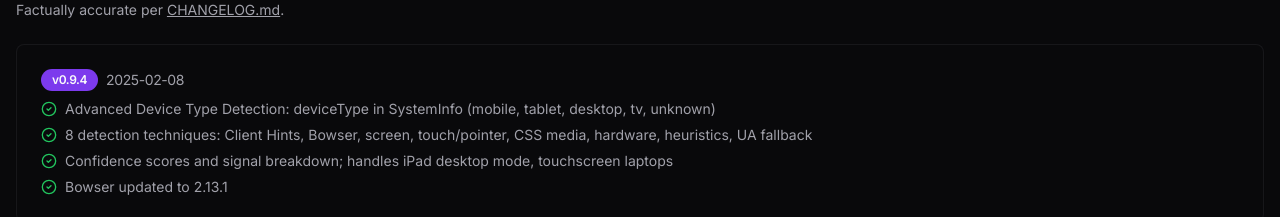
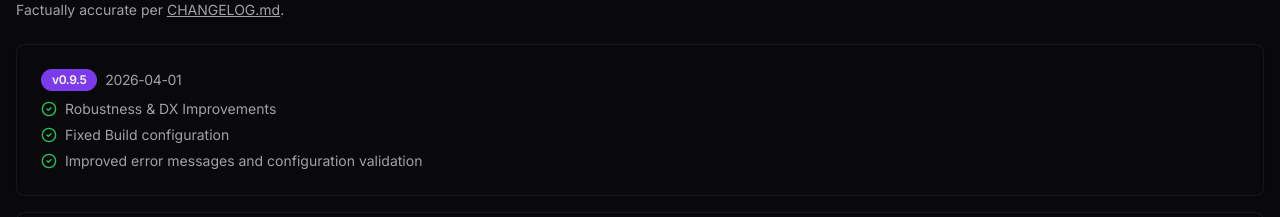
Before and after one commit to IntegerAlex/fingerprint-oss, a Next.js app in the folder fingerprint-oss-demo/: page /roadmap in a window 1280 px wide. Shown: the part 667-884 px from the top of the page. Built offline with nearby package versions, Linux system fonts and the light colour scheme.

Commit message:
chore(deps): bump fingerprint-oss to v0.9.5 Update the core fingerprinting library to version 0.9.5 to incorporate critical robustness and developer
Co-authored-by: gitbot <gitbot@gossorg.in>

```diff
--- a/fingerprint-oss-demo/app/page.tsx
+++ b/fingerprint-oss-demo/app/page.tsx
@@ -241,7 +241,7 @@ export default function Home() {
                 Backed by Cloudflare OSS, Macroscope, and Netlify Open Source
               </div>
               <span className="inline-flex items-center rounded-lg border border-primary/30 bg-primary/10 text-primary text-sm font-medium py-1 px-3">
-                v0.9.4
+                v0.9.5
               </span>
             </div>
             <h1 className="text-5xl font-bold text-primary mb-4">
--- a/fingerprint-oss-demo/components/fingerprint-display.tsx
+++ b/fingerprint-oss-demo/components/fingerprint-display.tsx
@@ -236,7 +236,7 @@ export default function FingerprintDisplay({
                   ? `${deviceType} (${Math.round(deviceTypeConfidence * 100)}%)`
                   : deviceType}
                 icon={Monitor}
-                description="Multi-signal detection: client hints, screen, touch, UA patterns (v0.9.4)"
+                description="Multi-signal detection: client hints, screen, touch, UA patterns (v0.9.5)"
                 titleBadge={
                   <span className="inline-flex items-center rounded-full bg-primary/20 text-primary px-2 py-0.5 text-[10px] font-semibold uppercase tracking-wide">
                     New
--- a/fingerprint-oss-demo/components/roadmap.tsx
+++ b/fingerprint-oss-demo/components/roadmap.tsx
@@ -8,6 +8,15 @@ import Link from "next/link";
 
 /** Release history – factually accurate per CHANGELOG.md */
 const RELEASE_HISTORY = [
+  {
+    version: "0.9.5",
+    date: "2026-04-01",
+    items: [
+      "Robustness & DX Improvements",
+      "Fixed Build configuration",
+      "Improved error messages and configuration validation",
+    ],
+  },
   {
     version: "0.9.4",
     date: "2025-02-08",
@@ -110,7 +119,6 @@ const RELEASE_HISTORY = [
 ];
 
 const FUTURE_ROADMAP = [
-  { version: "0.9.5", theme: "Robustness & DX", focus: ["Config validation", "Structured errors", "Geo timeout"] },
   { version: "0.9.6", theme: "Config & Extensibility", focus: ["Custom geo endpoint", "Feature flags", "Plugin hooks", "Lazy loading"] },
   { version: "0.9.7", theme: "Advanced & Hardening", focus: ["Connection type", "CSP-friendly", "SRI hashes", "Pre-1.0 audit"] },
 ];
--- a/fingerprint-oss-demo/package.json
+++ b/fingerprint-oss-demo/package.json
@@ -45,7 +45,7 @@
     "cmdk": "1.0.4",
     "date-fns": "4.1.0",
     "embla-carousel-react": "8.5.1",
-    "fingerprint-oss": "0.9.4",
+    "fingerprint-oss": "0.9.5",
     "input-otp": "1.4.1",
     "lucide-react": "^0.454.0",
     "next": "^15.5.12",
```
